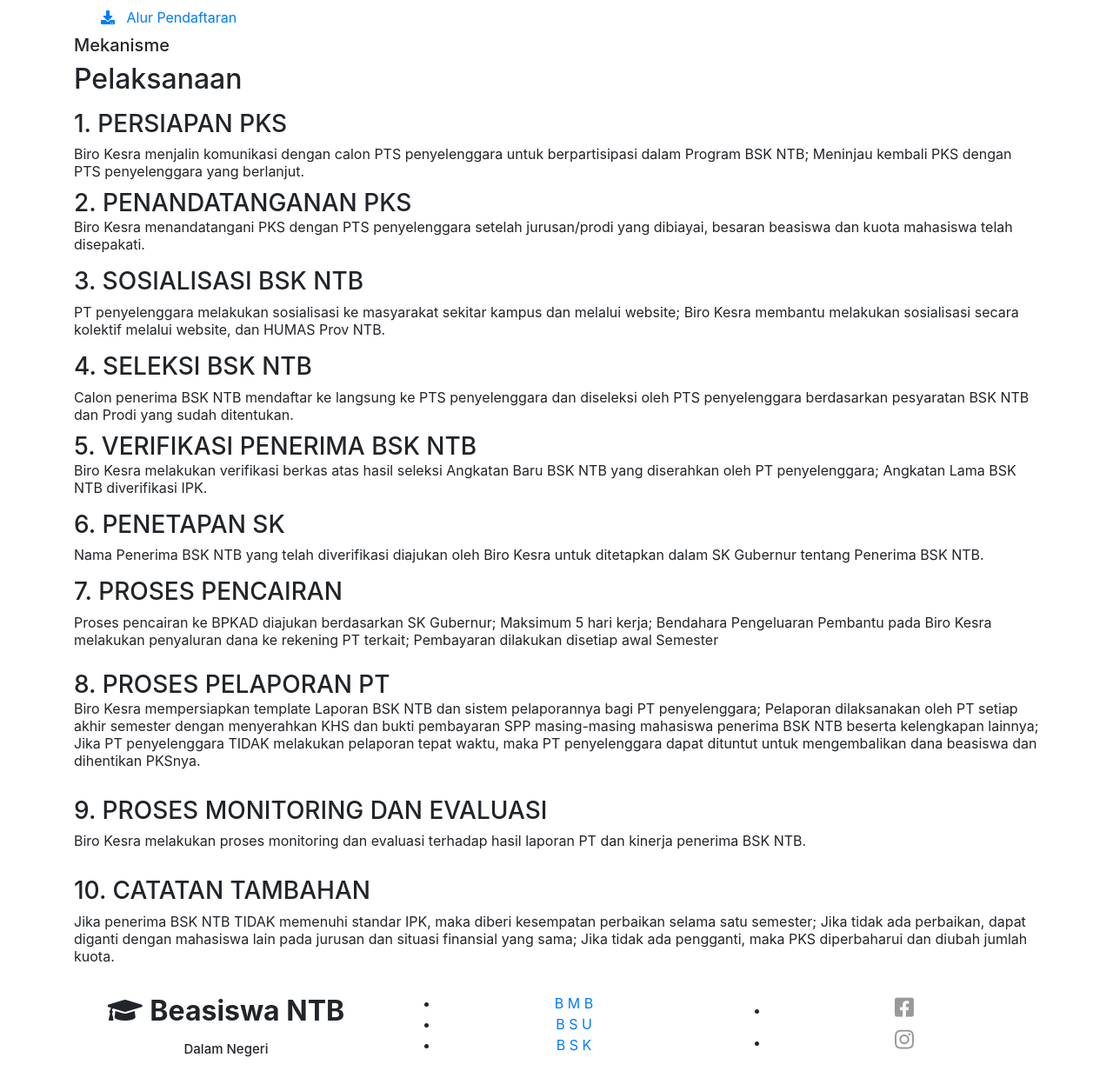
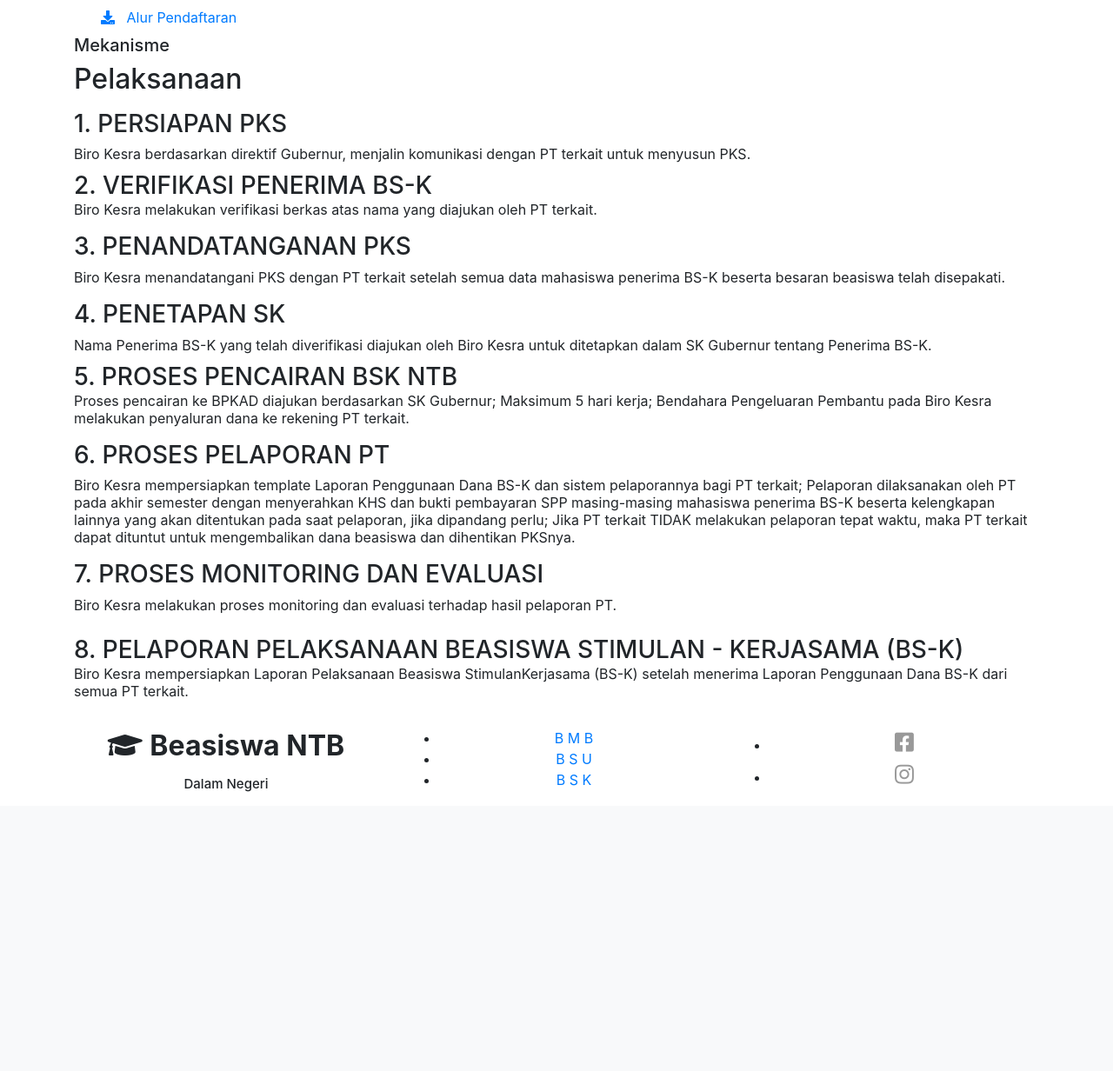
Before and after one commit to gusde27/BSK_NTB, a CodeIgniter 4 app: template app/Views/pages/tata-cara.php in a window 1280 px wide. Shown: the part 86-1318 px from the top of the page at 87% size. After the commit the page ends 997 px from the top, so only its background shows below. Run offline with PHP 8.4 and a stand-in for CodeIgniter, Linux system fonts and the light colour scheme; the template is opened without the code that fills it, so the values that code supplies are empty; some libraries are stand-ins or nearby versions.

Commit message:
update BSK

```diff
--- a/app/Controllers/AdminController.php
+++ b/app/Controllers/AdminController.php
@@ -155,7 +155,10 @@ class AdminController extends BaseController
         $AdminModel = new PtsModel();
 
         $username = $this->request->getVar('user');
-        $password = $this->request->getVar('pass');
+        $pass = $this->request->getVar('pass');
+
+        $password = password_hash($pass, PASSWORD_BCRYPT);
+
         $nama = $this->request->getVar('nama');
         $slug = url_title($this->request->getVar('nama'), '-', true);
         $level = 'pts';
--- a/app/Views/pages/detail-kampus.php
+++ b/app/Views/pages/detail-kampus.php
@@ -34,7 +34,6 @@
                 <div class="cat-flex" style="margin: 20px 0px">
                     <p
                         style="white-space: pre-line; font-size: 1rem; line-height: 25px; text-indent: 30px; text-align: justify;">
-                        Universitas
                         <?= $p['deskripsi'] ?>
                     </p>
                 </div>
@@ -53,8 +52,6 @@
                         <h2>Penerima Beasiswa</h2>
                     </div>
                 </div>
-
-                <!-- mahasiswa -->
                 <?php if(count($mhs)<4) : ?>
                 <div class="cat-flex" style="margin: 15px 0px;">
                     <style>
@@ -151,8 +148,6 @@
                     <?php endfor?>
                 </div>
                 <?php endif ?>
-                <!-- tutup mahasiswa -->
-
             </div>
         </div>
     </div>
--- a/app/Views/pages/kampus-kerjasama.php
+++ b/app/Views/pages/kampus-kerjasama.php
@@ -81,13 +81,13 @@
                         <a href="detail-kampus/<?= $kampus[$j-1]['slug'] ?>">
                             <div class="cat-item clr2 custom-hover">
                                 <div class="cat-icon">
-                                    <?php if($kampus[$j]['foto']==''):?>
+                                    <?php if($kampus[$j-1]['foto']==''):?>
                                     <div class="cat-img" style="text-align: center;">
                                         <p>Foto Tidak Ada</p>
                                     </div>
                                     <?php else :?>
                                     <div class="cat-img" style="text-align: center;">
-                                        <img src="<?= base_url('file/pt/foto_pts/' . $kampus[$j]['foto'] . ''); ?>"
+                                        <img src="<?= base_url('file/pt/foto_pts/' . $kampus[$j-1]['foto'] . ''); ?>"
                                             width="100%">
                                     </div>
                                     <?php  endif ?>
@@ -135,7 +135,6 @@
                 </div>
                 <?php endif ?>
                 <!-- tutup kampus -->
-
             </div>
         </div>
     </div>
--- a/app/Views/pages/tata-cara.php
+++ b/app/Views/pages/tata-cara.php
@@ -48,12 +48,8 @@
                                 <h3>1. PERSIAPAN PKS</h3>
                             </div>
                             <div class="cat-icon">
-                                <p style="line-height: 20px;">Biro Kesra menjalin komunikasi
-                                    dengan calon PTS penyelenggara
-                                    untuk berpartisipasi dalam Program
-                                    BSK NTB; Meninjau kembali PKS
-                                    dengan PTS penyelenggara yang
-                                    berlanjut.
+                                <p style="line-height: 20px;">
+                                    Biro Kesra berdasarkan direktif Gubernur, menjalin komunikasi dengan PT terkait untuk menyusun PKS.
                                 </p>
                             </div>
                         </div>
@@ -68,14 +64,11 @@
                     <div class="cat1 ">
                         <div class="cat-item clr2 custom-hover">
                             <div class="cat-text" style="margin-top: 0px;">
-                                <h3 style="line-height: 20px;">2. PENANDATANGANAN PKS</h3>
+                                <h3 style="line-height: 20px;">2. VERIFIKASI PENERIMA BS-K</h3>
                             </div>
                             <div class="cat-icon">
-                                <p style="line-height: 20px;">Biro Kesra menandatangani PKS
-                                    dengan PTS penyelenggara setelah
-                                    jurusan/prodi yang dibiayai, besaran
-                                    beasiswa dan kuota mahasiswa telah
-                                    disepakati.
+                                <p style="line-height: 20px;">
+                                    Biro Kesra melakukan verifikasi berkas atas nama yang diajukan oleh PT terkait.
                                 </p>
                             </div>
                         </div>
@@ -90,38 +83,11 @@
                     <div class="cat1 ">
                         <div class="cat-item clr2 custom-hover">
                             <div class="cat-text" style="margin-top: 0px;">
-                                <h3>3. SOSIALISASI BSK NTB</h3>
-                            </div>
-                            <div class="cat-icon">
-                                <p style="line-height: 20px;">PT penyelenggara melakukan
-                                    sosialisasi ke masyarakat sekitar
-                                    kampus dan melalui website; Biro
-                                    Kesra membantu melakukan
-                                    sosialisasi secara kolektif melalui
-                                    website, dan HUMAS Prov NTB.</p>
-                            </div>
-                        </div>
-                    </div>
-                </div>
-                <div class="cat-flex" style="margin: 15px 0px;">
-                    <style>
-                    .custom-hover:hover {
-                        background-color: #fff2e5;
-                    }
-                    </style>
-                    <div class="cat1 " style="align-self: flex-start;">
-                        <div class="cat-item clr2 custom-hover">
-                            <div class="cat-text" style="margin-top: 0px;">
-                                <h3>4. SELEKSI BSK NTB</h3>
+                                <h3>3. PENANDATANGANAN PKS</h3>
                             </div>
                             <div class="cat-icon">
                                 <p style="line-height: 20px;">
-                                    Calon penerima BSK NTB mendaftar
-                                    ke langsung ke PTS penyelenggara
-                                    dan diseleksi oleh PTS
-                                    penyelenggara berdasarkan
-                                    pesyaratan BSK NTB dan Prodi yang
-                                    sudah ditentukan.
+                                    Biro Kesra menandatangani PKS dengan PT terkait setelah semua data mahasiswa penerima BS-K beserta besaran beasiswa telah disepakati.
                                 </p>
                             </div>
                         </div>
@@ -136,15 +102,11 @@
                     <div class="cat1 " style="align-self: flex-start;">
                         <div class="cat-item clr2 custom-hover">
                             <div class="cat-text" style="margin-top: 0px;">
-                                <h3 style="line-height: 20px;">5. VERIFIKASI PENERIMA
-                                    BSK NTB</h3>
+                                <h3>4. PENETAPAN SK</h3>
                             </div>
                             <div class="cat-icon">
-                                <p style="line-height: 20px;">Biro Kesra melakukan verifikasi
-                                    berkas atas hasil seleksi Angkatan
-                                    Baru BSK NTB yang diserahkan oleh
-                                    PT penyelenggara; Angkatan Lama
-                                    BSK NTB diverifikasi IPK.
+                                <p style="line-height: 20px;">
+                                    Nama Penerima BS-K yang telah diverifikasi diajukan oleh Biro Kesra untuk ditetapkan dalam SK Gubernur tentang Penerima BS-K.
                                 </p>
                             </div>
                         </div>
@@ -159,13 +121,31 @@
                     <div class="cat1 " style="align-self: flex-start;">
                         <div class="cat-item clr2 custom-hover">
                             <div class="cat-text" style="margin-top: 0px;">
-                                <h3>6. PENETAPAN SK</h3>
+                                <h3 style="line-height: 20px;">5. PROSES PENCAIRAN
+                                    BSK NTB</h3>
                             </div>
                             <div class="cat-icon">
-                                <p style="line-height: 20px;">Nama Penerima BSK NTB yang telah
-                                    diverifikasi diajukan oleh Biro Kesra
-                                    untuk ditetapkan dalam SK Gubernur
-                                    tentang Penerima BSK NTB.
+                                <p style="line-height: 20px;">
+                                    Proses pencairan ke BPKAD diajukan berdasarkan SK Gubernur; Maksimum 5 hari kerja; Bendahara Pengeluaran Pembantu pada Biro Kesra melakukan penyaluran dana ke rekening PT terkait.
+                                </p>
+                            </div>
+                        </div>
+                    </div>
+                </div>
+                <div class="cat-flex" style="margin: 15px 0px;">
+                    <style>
+                    .custom-hover:hover {
+                        background-color: #fff2e5;
+                    }
+                    </style>
+                    <div class="cat1 " style="align-self: flex-start;">
+                        <div class="cat-item clr2 custom-hover">
+                            <div class="cat-text" style="margin-top: 0px;">
+                                <h3>6. PROSES PELAPORAN PT</h3>
+                            </div>
+                            <div class="cat-icon">
+                                <p style="line-height: 20px;">
+                                    Biro Kesra mempersiapkan template Laporan Penggunaan Dana BS-K dan sistem pelaporannya bagi PT terkait; Pelaporan dilaksanakan oleh PT pada akhir semester dengan menyerahkan KHS dan bukti pembayaran SPP masing-masing mahasiswa penerima BS-K beserta kelengkapan lainnya yang akan ditentukan pada saat pelaporan, jika dipandang perlu; Jika PT terkait TIDAK melakukan pelaporan tepat waktu, maka PT terkait dapat dituntut untuk mengembalikan dana beasiswa dan dihentikan PKSnya.
                                 </p>
                             </div>
                         </div>
@@ -180,17 +160,11 @@
                     <div class="cat1" style="align-self: flex-start;">
                         <div class="cat-item clr2 custom-hover">
                             <div class="cat-text" style="margin-top: 0px;">
-                                <h3>7. PROSES PENCAIRAN</h3>
+                                <h3>7. PROSES MONITORING DAN EVALUASI</h3>
                             </div>
                             <div class="cat-icon">
                                 <p style="line-height: 20px;">
-                                    Proses pencairan ke BPKAD diajukan
-                                    berdasarkan SK Gubernur; Maksimum
-                                    5 hari kerja; Bendahara Pengeluaran
-                                    Pembantu pada Biro Kesra
-                                    melakukan penyaluran dana ke
-                                    rekening PT terkait; Pembayaran
-                                    dilakukan disetiap awal Semester
+                                    Biro Kesra melakukan proses monitoring dan evaluasi terhadap hasil pelaporan PT.
                                 </p>
                             </div>
                         </div>
@@ -205,78 +179,20 @@
                     <div class="cat1 ">
                         <div class="cat-item clr2 custom-hover">
                             <div class="cat-text" style="margin-top: 0px;">
-                                <h3 style="line-height: 20px;">8. PROSES PELAPORAN PT</h3>
+                                <h3 style="line-height: 20px;">8. PELAPORAN PELAKSANAAN BEASISWA STIMULAN - KERJASAMA (BS-K)</h3>
                             </div>
                             <div class="cat-icon">
-                                <p style="line-height: 20px;">Biro Kesra mempersiapkan template
-                                    Laporan BSK NTB dan sistem
-                                    pelaporannya bagi PT penyelenggara;
-                                    Pelaporan dilaksanakan oleh PT
-                                    setiap akhir semester dengan
-                                    menyerahkan KHS dan bukti
-                                    pembayaran SPP masing-masing
-                                    mahasiswa penerima BSK NTB
-                                    beserta kelengkapan lainnya; Jika PT
-                                    penyelenggara TIDAK melakukan
-                                    pelaporan tepat waktu, maka PT
-                                    penyelenggara dapat dituntut untuk
-                                    mengembalikan dana beasiswa dan
-                                    dihentikan PKSnya.
+                                <p style="line-height: 20px;">
+                                    Biro Kesra mempersiapkan Laporan
+                                    Pelaksanaan Beasiswa StimulanKerjasama (BS-K) setelah menerima
+                                    Laporan Penggunaan Dana BS-K dari
+                                    semua PT terkait.
                                 </p>
                             </div>
                         </div>
                     </div>
                 </div>
-                <div class="cat-flex d-flex" style="margin: 15px 0px;">
-                    <style>
-                    .custom-hover:hover {
-                        background-color: #fff2e5;
-                    }
-                    </style>
-                    <div class="cat1 " style="align-self: flex-start;">
-                        <div class="cat-item clr2 custom-hover">
-                            <div class="cat-text" style="margin-top: 0px;">
-                                <h3>9. PROSES MONITORING
-                                    DAN EVALUASI</h3>
-                            </div>
-                            <div class="cat-icon">
-                                <p style="line-height: 20px;">Biro Kesra melakukan proses
-                                    monitoring dan evaluasi terhadap
-                                    hasil laporan PT dan kinerja
-                                    penerima BSK NTB.
-                                </p>
-                            </div>
-                        </div>
-                    </div>
-                </div>
-                <div class="cat-flex d-flex" style="margin: 15px 0px;">
-                    <style>
-                    .custom-hover:hover {
-                        background-color: #fff2e5;
-                    }
-                    </style>
-                    <div class="cat1" style="align-self: flex-start;">
-                        <div class="cat-item clr2 custom-hover">
-                            <div class="cat-text" style="margin-top: 0px;">
-                                <h3>10. CATATAN TAMBAHAN</h3>
-                            </div>
-                            <div class="cat-icon">
-                                <p style="line-height: 20px;">
-                                    Jika penerima BSK NTB TIDAK
-                                    memenuhi standar IPK, maka diberi
-                                    kesempatan perbaikan selama satu
-                                    semester; Jika tidak ada perbaikan,
-                                    dapat diganti dengan mahasiswa lain
-                                    pada jurusan dan situasi finansial
-                                    yang sama; Jika tidak ada pengganti,
-                                    maka PKS diperbaharui dan diubah
-                                    jumlah kuota.
 
-                                </p>
-                            </div>
-                        </div>
-                    </div>
-                </div>
             </div>
         </div>
     </div>
```
Also changed, not shown: DB/bsk.sql (added, +280 -0 lines), app/Controllers/PtsController.php (line endings or trailing spaces), app/Filters/LoginFilter.php (line endings or trailing spaces), public/file/pt/foto_pts/PTS_foto_Kampus NTB.png (added).
